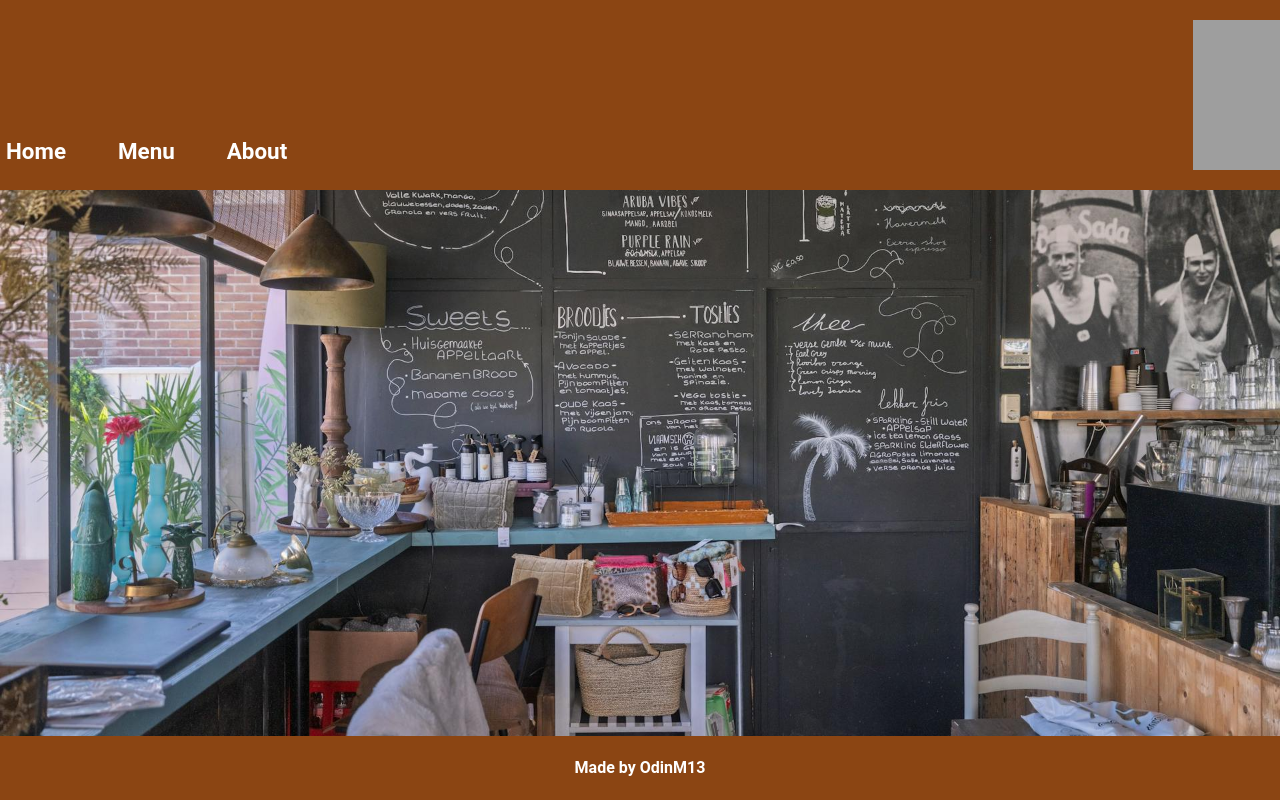
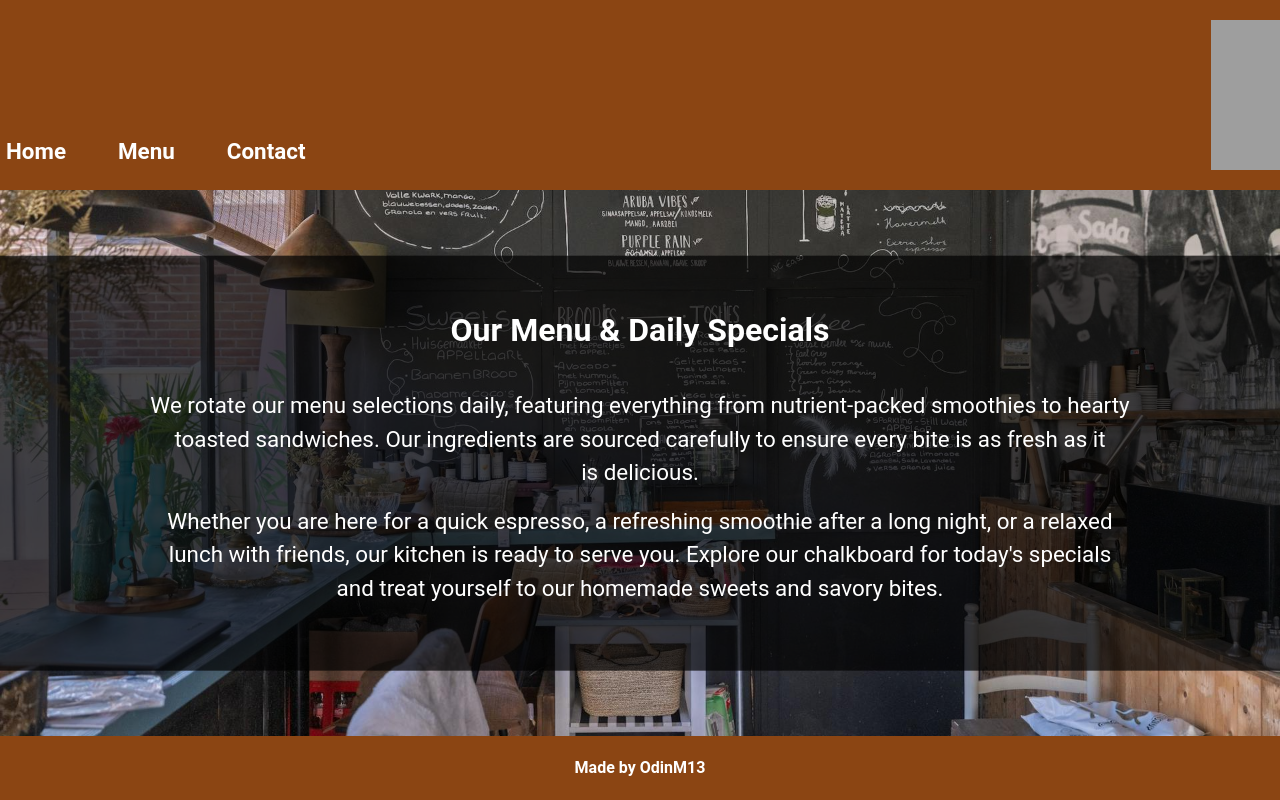
Before and after one commit to OdinM13/restaurant-page, a website built with webpack: page src/template.html in a window 1280 px wide. Both pictures are taken after a click on the button "Menu". Shown: the top 800 px of the page. Built offline with nearby package versions, Linux system fonts and the light colour scheme; grey boxes are pictures that could not be loaded.

Commit message:
Build full solution by adding different pages on button click with different js modules

```diff
--- /dev/null
+++ b/src/contact.js
@@ -0,0 +1,22 @@
+function contactPage() {
+    const contactpage = document.createElement("div");
+    contactpage.classList.add("contactpage");
+
+    const header = document.createElement("h1");
+    header.textContent = "Visit Us & Get in Touch";
+    contactpage.appendChild(header);
+
+    const text1 = document.createElement("div");
+    text1.classList.add("text");
+    text1.textContent = "We love hearing from our community. Whether you want to reserve a table for a group, ask about our daily specials, or simply say hello, we are here for you. Our doors are open daily for anyone looking for a cozy spot to relax.";
+    contactpage.appendChild(text1);
+
+    const text2 = document.createElement("div");
+    text2.classList.add("text");
+    text2.textContent = "You can find us at the address listed below or reach out to us directly via phone or email. We look forward to welcoming you to Cozy Beans Cafe soon!";
+    contactpage.appendChild(text2);
+
+    return contactpage;
+}
+
+export { contactPage };
--- a/src/css/styles.css
+++ b/src/css/styles.css
@@ -27,6 +27,7 @@
     display: flex;
     justify-content: center;
     align-items: center;
+    position: relative;
 }
 nav {
     display: flex;
@@ -69,3 +70,32 @@
     justify-content: center;
     align-items: center;
 }
+
+.blackbox {
+    position: absolute;
+    background-color: rgba(0, 0, 0, 0.7);
+    top: 50%;
+    left: 50%;
+    transform: translate(-50%, -50%);
+    width: 100%;
+    height: auto;
+    min-height: 300px;
+    padding: 50px 150px;
+
+    display: flex;
+    flex-direction: column;
+    justify-content: center;
+    align-items: center;
+    color: white;
+}
+
+.text {
+    font-size: 1.4rem;
+    text-align: center;
+    margin: 15px 0px;
+}
+
+h1 {
+    padding-bottom: 20px;
+    text-align: center;
+}
--- /dev/null
+++ b/src/home.js
@@ -0,0 +1,27 @@
+function homePage() {
+    const homepage = document.createElement("div");
+    homepage.classList.add("homepage");
+
+    const header = document.createElement("h1");
+    header.textContent = "Welcome to Cozy Beans Cafe – Your Daily Retreat";
+    homepage.appendChild(header);
+
+    const text1 = document.createElement("div");
+    text1.classList.add("text");
+    text1.textContent = "Step into a world where rustic charm meets fresh flavor.";
+    homepage.appendChild(text1);
+
+    const text2 = document.createElement("div");
+    text2.classList.add("text");
+    text2.textContent = "At Cozy Beans Cafe, we are dedicated to serving more than just great coffee - we serve an experience. From our revitalizing smoothies and homemade sweets to our signature toasted sandwiches, every item on our chalkboard is crafted with care and fresh ingredients. Whether you are catching up with friends or looking for a quiet corner to unwind amongst the greenery, our laid-back atmosphere is the perfect escape from the bustle.";
+    homepage.appendChild(text2);
+
+    const text3 = document.createElement("div");
+    text3.classList.add("text");
+    text3.textContent = "Come for the brew, stay for the vibes.";
+    homepage.appendChild(text3);
+
+    return homepage;
+}
+
+export { homePage };
--- a/src/index.js
+++ b/src/index.js
@@ -1,5 +1,8 @@
 import "./css/reset.css";
 import "./css/styles.css";
+import { homePage } from "./home.js";
+import { menuPage } from "./menu.js";
+import { contactPage } from "./contact.js";
 
 import cafeImage from "./assets/cafe.png";
 import logoImage from "./assets/logo.png";
@@ -8,8 +11,8 @@
 mainImage.classList.add("mainImage");
 mainImage.src = cafeImage;
 
-const main = document.querySelector("main");
-main.appendChild(mainImage);
+const content = document.querySelector("#content");
+content.appendChild(mainImage);
 
 const logo = document.createElement("img");
 logo.classList.add("logo");
@@ -18,4 +21,33 @@
 const nav = document.querySelector("nav");
 nav.appendChild(logo);
 
-console.log("Hello");
+const blackBox = document.createElement("div");
+blackBox.classList.add("blackbox");
+content.appendChild(blackBox);
+
+function removeAllChildNodes(parent) {
+    while (parent.firstChild) {
+        parent.removeChild(parent.firstChild);
+    }
+}
+
+const homeButton = document.querySelector(".home");
+const menuButton = document.querySelector(".menu");
+const contactButton = document.querySelector(".contact");
+
+homeButton.addEventListener("click", () => {
+    removeAllChildNodes(blackBox);
+    blackBox.appendChild(homePage());
+})
+
+menuButton.addEventListener("click", () => {
+    removeAllChildNodes(blackBox);
+    blackBox.appendChild(menuPage());
+})
+
+contactButton.addEventListener("click", () => {
+    removeAllChildNodes(blackBox);
+    blackBox.appendChild(contactPage());
+})
+
+blackBox.appendChild(homePage());
--- /dev/null
+++ b/src/menu.js
@@ -0,0 +1,22 @@
+function menuPage() {
+    const menupage = document.createElement("div");
+    menupage.classList.add("menupage");
+
+    const header = document.createElement("h1");
+    header.textContent = "Our Menu & Daily Specials";
+    menupage.appendChild(header);
+
+    const text1 = document.createElement("div");
+    text1.classList.add("text");
+    text1.textContent = "We rotate our menu selections daily, featuring everything from nutrient-packed smoothies to hearty toasted sandwiches. Our ingredients are sourced carefully to ensure every bite is as fresh as it is delicious.";
+    menupage.appendChild(text1);
+
+    const text2 = document.createElement("div");
+    text2.classList.add("text");
+    text2.textContent = "Whether you are here for a quick espresso, a refreshing smoothie after a long night, or a relaxed lunch with friends, our kitchen is ready to serve you. Explore our chalkboard for today's specials and treat yourself to our homemade sweets and savory bites.";
+    menupage.appendChild(text2);
+
+    return menupage;
+}
+
+export { menuPage };
--- a/src/template.html
+++ b/src/template.html
@@ -9,9 +9,9 @@
         <header>
             <nav>
                 <div class="navigation">
-                    <button>Home</button>
-                    <button>Menu</button>
-                    <button>About</button>
+                    <button class="home">Home</button>
+                    <button class="menu">Menu</button>
+                    <button class="contact">Contact</button>
                 </div>
             </nav>
         </header>
@@ -19,7 +19,7 @@
             <div id="content"></div>
         </main>
         <footer>
-            <div class="footer"> Made by OdinM13</div>
+            <div class="footer">Made by OdinM13</div>
         </footer>
     </body>
 </html>
```
